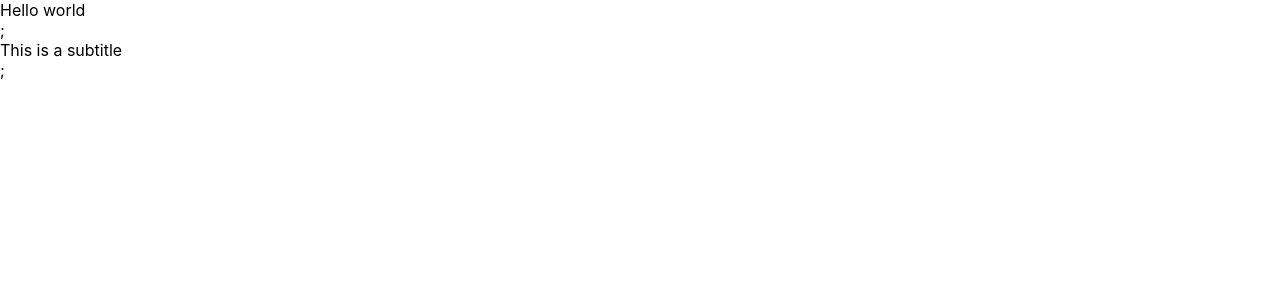
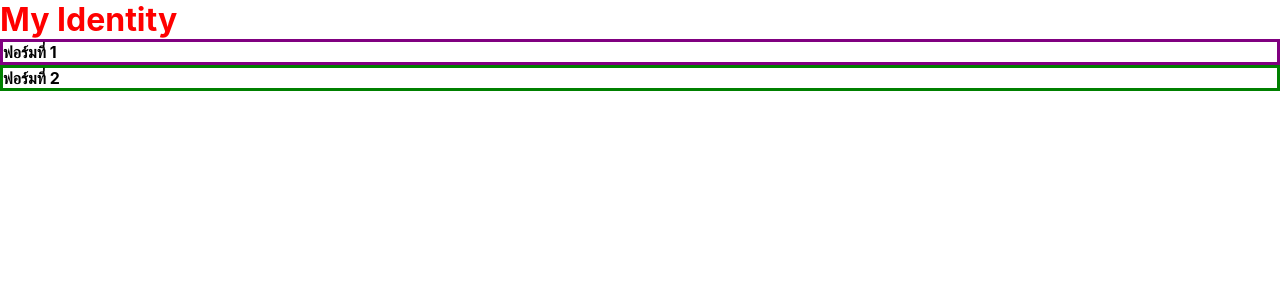
Before and after one commit to NuntapongS/my-portfolio, a React (Create React App) app: page / in a window 1280 px wide. Shown: the top 300 px of the page. Built offline with nearby package versions, Linux system fonts and the light colour scheme.

Commit message:
add boreder to form 1 & 2

```diff
--- a/src/App.tsx
+++ b/src/App.tsx
@@ -3,8 +3,11 @@ import "./App.css";
 function App() {
   return (
     <>
-      <div className="Title">Hello world</div>;
-      <div className="Sub-title">This is a subtitle</div>;
+      <div className="title">
+        My Identity
+        <div className="sub-title boreder-form1">ฟอร์มที่ 1</div>
+        <div className="sub-title boreder-form2">ฟอร์มที่ 2</div>
+      </div>
     </>
   );
 }
```
